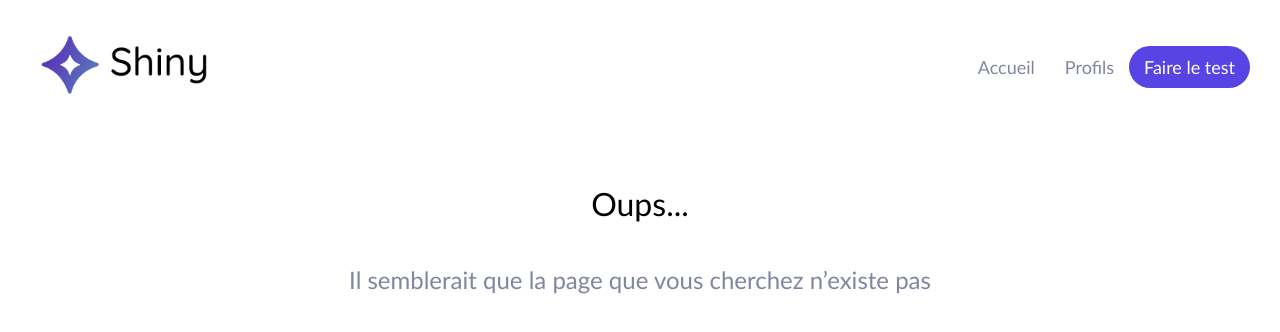
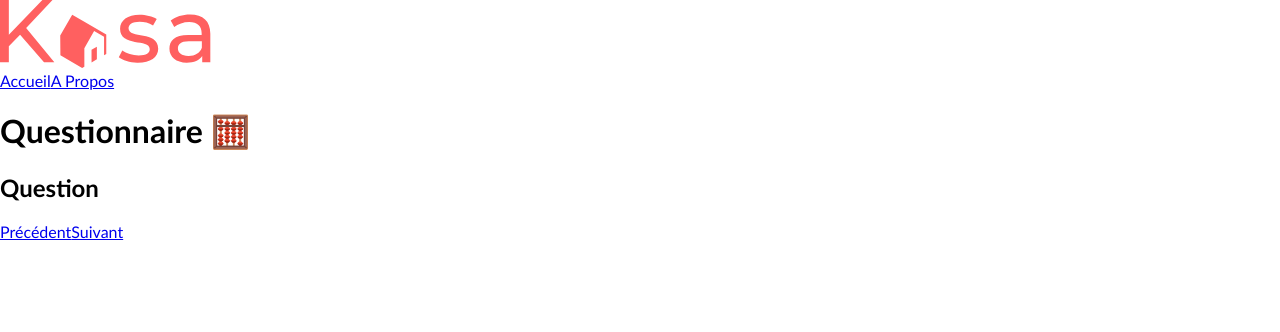
Before and after one commit to DagueG/ReactApp, a React (Create React App) app in the folder kasa/: page /about in a window 1280 px wide. Shown: the top 332 px of the page. Built offline with nearby package versions, Linux system fonts and the light colour scheme.

Commit message:
FIX: Home

```diff
--- a/kasa/src/components/Header/index.jsx
+++ b/kasa/src/components/Header/index.jsx
@@ -1,34 +1,16 @@
-import { Link } from 'react-router-dom'
-import styled from 'styled-components'
-import { StyledLink } from '../../utils/style/Atoms'
-import DarkLogo from '../../assets/dark-logo.png'
-
-const HomeLogo = styled.img`
-  height: 70px;
-`
-
-const NavContainer = styled.nav`
-  padding: 30px;
-  display: flex;
-  justify-content: space-between;
-  align-items: center;
-`
+import { Link } from 'react-router-dom';
+import logo from "../../assets/LOGO.svg";
 
 function Header() {
   return (
-    <NavContainer>
-      <Link to="/">
-        <HomeLogo src={DarkLogo} />
-      </Link>
+    <nav className="nav-container">
+      <Link to="/"><img src={logo} alt="Home Logo" className="home-logo" /></Link>
       <div>
-        <StyledLink to="/">Accueil</StyledLink>
-        <StyledLink to="/freelances">Profils</StyledLink>
-        <StyledLink to="/survey/1" $isFullLink>
-          Faire le test
-        </StyledLink>
+			<Link to="/" className="nav-header_link-home">Accueil</Link>
+			<Link to="/about" className="nav-header_link-about">A Propos</Link>
       </div>
-    </NavContainer>
+    </nav>
   )
 }
 
-export default Header
+export default Header;
--- a/kasa/src/index.jsx
+++ b/kasa/src/index.jsx
@@ -2,8 +2,8 @@ import React from 'react'
 import ReactDOM from 'react-dom'
 import { BrowserRouter as Router, Route, Routes } from 'react-router-dom'
 import Home from './pages/Home'
-import Survey from './pages/Fiche_Logements'
-import Freelances from './pages/A_Propos'
+import About from './pages/a_propos'
+import Fiches from './pages/Fiche_logement'
 import Header from './components/Header'
 import Error from './components/Error'
 import { createGlobalStyle } from 'styled-components'
@@ -25,8 +25,8 @@ ReactDOM.render(
       <Header />
       <Routes>
         <Route path="/" element={<Home />} />
-        <Route path="/survey/:questionNumber" element={<Survey />} />
-        <Route path="/freelances" element={<Freelances />} />
+        <Route path="/about" element={<About />} />
+        <Route path="/fiches_logement" element={<Fiches />} />
         <Route path="*" element={<Error />} />
       </Routes>
     </Router>
--- a/kasa/src/pages/A_Propos/index.jsx
+++ /dev/null
@@ -1,51 +0,0 @@
-import Card from '../../components/Card'
-import styled from 'styled-components'
-import colors from '../../utils/style/colors'
-import logements from '../../assets/logements.json' // Assurez-vous que le fichier JSON est placé dans le bon répertoire
-
-const CardsContainer = styled.div`
-  display: grid;
-  gap: 24px;
-  grid-template-rows: 350px;
-  grid-template-columns: repeat(3, 1fr);
-  align-items: center;
-  justify-items: center;
-`
-
-const PageTitle = styled.h1`
-  font-size: 30px;
-  color: black;
-  text-align: center;
-  padding-bottom: 30px;
-`
-
-const PageSubtitle = styled.h2`
-  font-size: 20px;
-  color: ${colors.secondary};
-  font-weight: 300;
-  text-align: center;
-  padding-bottom: 30px;
-`
-
-function Freelances() {
-  return (
-    <div>
-      <PageTitle>Trouvez votre prestataire</PageTitle>
-      <PageSubtitle>
-        Chez Shiny nous réunissons les meilleurs profils pour vous.
-      </PageSubtitle>
-      <CardsContainer>
-        {logements.map((accommodation, index) => (
-          <Card
-            key={`${accommodation.id}-${index}`}
-            ID_number={accommodation.id}
-            title={accommodation.title}
-            picture={accommodation.cover}
-          />
-        ))}
-      </CardsContainer>
-    </div>
-  )
-}
-
-export default Freelances
--- /dev/null
+++ b/kasa/src/pages/Fiche_logement/index.jsx
@@ -0,0 +1,9 @@
+function Fiches() {
+  return (
+    <h3>
+      hello
+    </h3>
+  )
+}
+
+export default Fiches
--- a/kasa/src/pages/Home/index.jsx
+++ b/kasa/src/pages/Home/index.jsx
@@ -1,8 +1,39 @@
+
+import Card from '../../components/Card'
+import styled from 'styled-components'
+import logements from '../../assets/logements.json' // Assurez-vous que le fichier JSON est placé dans le bon répertoire
+
+const CardsContainer = styled.div`
+  display: grid;
+  gap: 24px;
+  grid-template-rows: 350px;
+  grid-template-columns: repeat(3, 1fr);
+  align-items: center;
+  justify-items: center;
+`
+
+const PageTitle = styled.h1`
+  font-size: 30px;
+  color: black;
+  text-align: center;
+  padding-bottom: 30px;
+`
+
 function Home() {
   return (
-    <h3>
-      hello
-    </h3>
+    <div>
+      <PageTitle>Trouvez votre prestataire</PageTitle>
+      <CardsContainer>
+        {logements.map((accommodation, index) => (
+          <Card
+            key={`${accommodation.id}-${index}`}
+            ID_number={accommodation.id}
+            title={accommodation.title}
+            picture={accommodation.cover}
+          />
+        ))}
+      </CardsContainer>
+    </div>
   )
 }
 
--- a/kasa/src/pages/Fiche_Logements/index.jsx
+++ b/kasa/src/pages/a_propos/index.jsx
@@ -1,7 +1,7 @@
 import { useParams } from 'react-router-dom'
 import { Link } from 'react-router-dom'
 
-function Survey() {
+function About() {
   const { questionNumber } = useParams()
   const questionNumberInt = parseInt(questionNumber)
   const prevQuestionNumber = questionNumberInt === 1 ? 1 : questionNumberInt - 1
@@ -10,14 +10,14 @@ function Survey() {
     <div>
       <h1>Questionnaire 🧮</h1>
       <h2>Question {questionNumber}</h2>
-      <Link to={`/survey/${prevQuestionNumber}`}>Précédent</Link>
+      <Link to={`/about/${prevQuestionNumber}`}>Précédent</Link>
       {questionNumberInt === 10 ? (
         <Link to="/results">Résultats</Link>
       ) : (
-        <Link to={`/survey/${nextQuestionNumber}`}>Suivant</Link>
+        <Link to={`/about/${nextQuestionNumber}`}>Suivant</Link>
       )}
     </div>
   )
 }
 
-export default Survey
+export default About
```
Also changed, not shown: kasa/differentSRC/pages/Survey/old.jsx (renamed from kasa/differentSRC/pages/Survey/index.jsx), kasa/src/assets/LOGO.svg (added).
